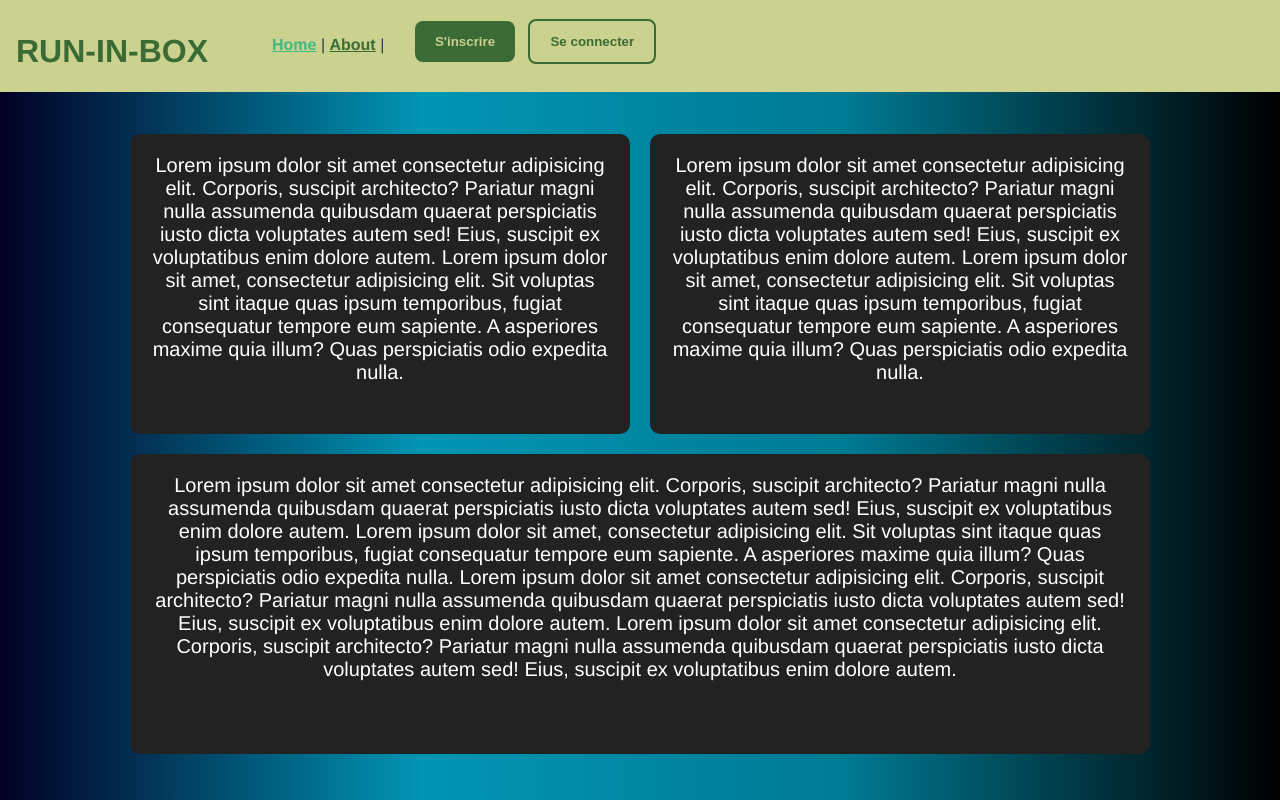
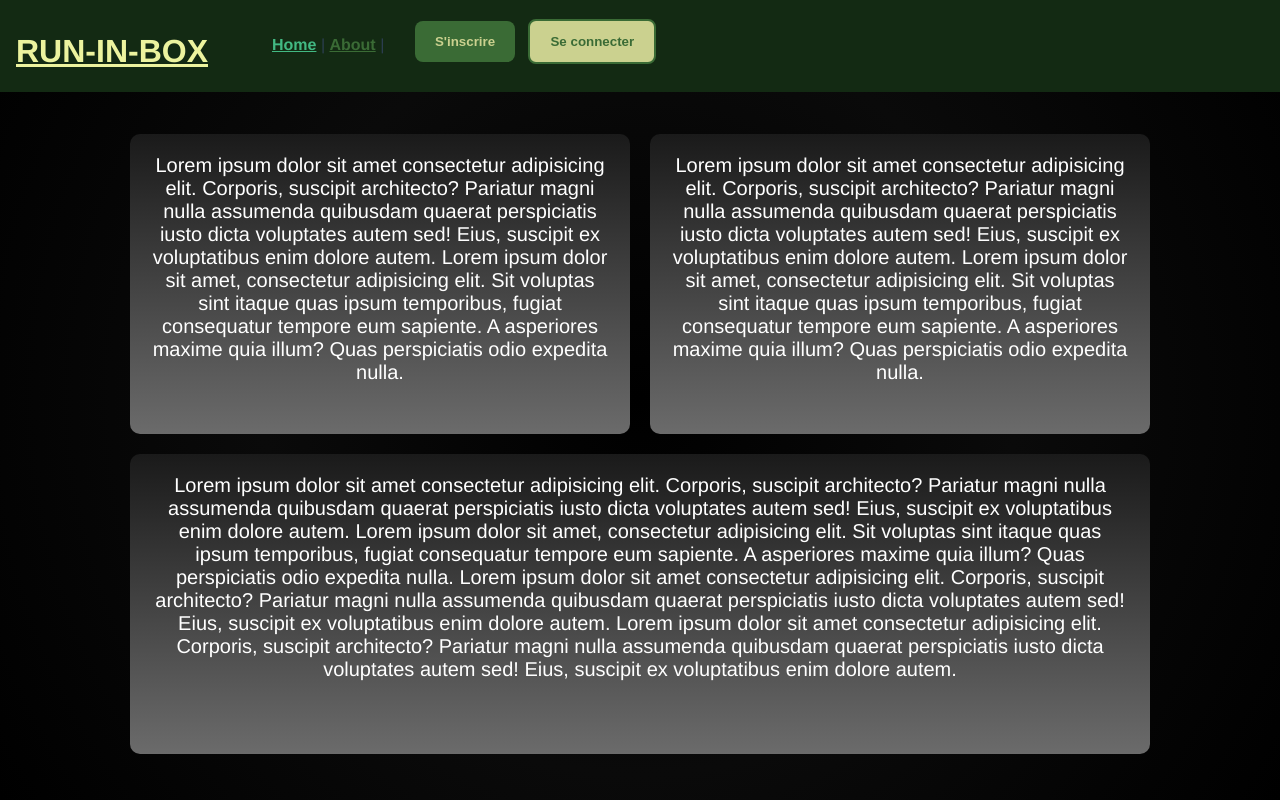
Before and after one commit to GrandinLuc-zz/RunInBox, a Vue app in the folder client/: page / in a window 1280 px wide. Built offline with nearby package versions, Linux system fonts and the light colour scheme.

Commit message:
Essais de couleurs et sur le bandeau

```diff
--- a/client/src/App.vue
+++ b/client/src/App.vue
@@ -2,7 +2,7 @@
   <div>
     <div id="main-header">
       <header id="tittle">
-        <h1>RUN-IN-BOX</h1>
+        <h1><router-link id="bigHome" to="/">RUN-IN-BOX</router-link> </h1>
       </header>
       <ul id="nav-link">
         <router-link to="/">Home</router-link> |
@@ -20,8 +20,8 @@
 <style>
 body{
   margin: 0;
-  background: rgb(2,0,36);
-  background: linear-gradient(90deg, rgba(2,0,36,1) 0%, rgba(0,149,179,1) 33%, rgba(0,122,147,1) 66%, rgba(0,0,0,1) 100%);
+  background: rgb(0,0,0);
+  background: radial-gradient(circle, rgba(0,0,0,1) 0%, rgba(10,10,10,1) 50%, rgba(0,0,0,1) 100%);
 }
 
 form{
@@ -93,16 +93,16 @@ input{
 }
 
 #tittle{
-  color: #3a6b35;
+  color: #ECF39E;
 }
 
 #main-header{
   display: flex;
-  flex-grow: 1;
-  background: #cbd18f;
+  background-color: #132A13;
   padding-right: 0em;
   padding-left: 1em;
   padding-top: 0.75em;
+  flex-direction: columb;
 }
 
 .btn {
@@ -124,4 +124,8 @@ input{
     color: #3a6b35;
     border: 2px solid #3a6b35;
 }
+
+#bigHome {
+  color: #ECF39E;
+}
 </style>
--- a/client/src/views/Home.vue
+++ b/client/src/views/Home.vue
@@ -37,14 +37,16 @@
   align-items: center;
 }
 .halfBox{
-  background-color: #222222;
+  background: rgb(107,107,107);
+  background: linear-gradient(0deg, rgba(107,107,107,1) 0%, rgba(26,26,26,1) 100%);
   width: 500px;
   height: 300px;
   border-radius: 10px;
   margin: 10px;
 }
 .bigBox{
-  background-color: #222222;
+  background: rgb(107,107,107);
+  background: linear-gradient(0deg, rgba(107,107,107,1) 0%, rgba(26,26,26,1) 100%);
   width: 1020px;
   height: 300px;
   border-radius: 10px;
```
Also changed, not shown: 1 other file (tests, documents, lock files or other folders).
